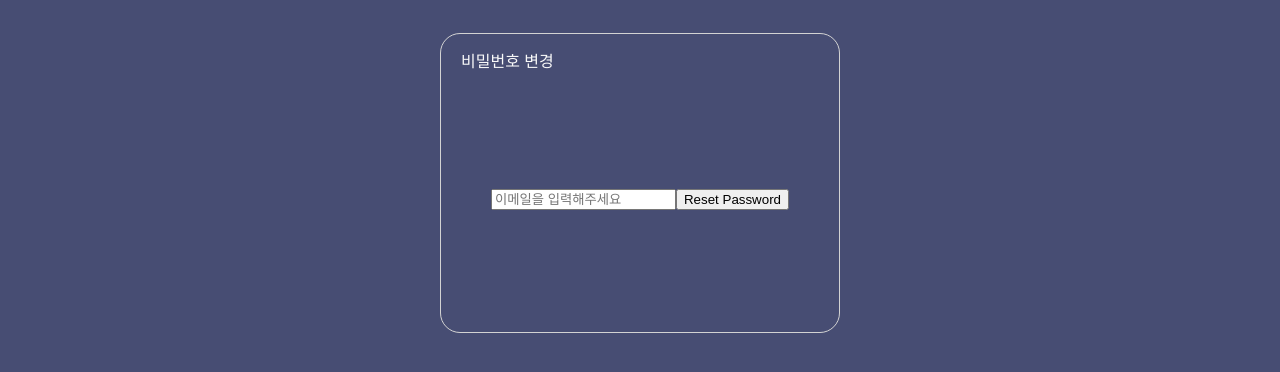
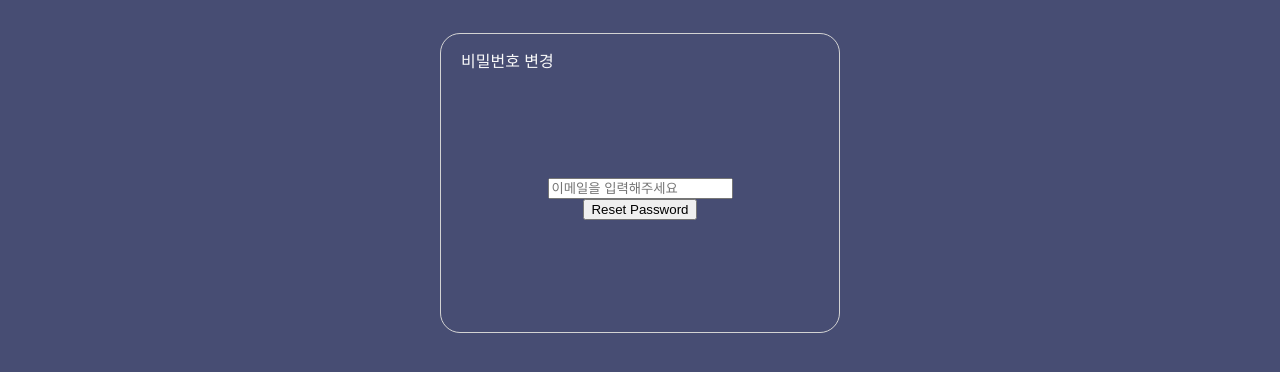
Before and after one commit to AJ3504/hypetask, a React (Create React App) app: page /findpassword in a window 1280 px wide. Shown: the part 276-648 px from the top of the page. Built offline with nearby package versions, Linux system fonts and the light colour scheme.

Commit message:
Update FindPassword.tsx

```diff
--- a/src/pages/FindPassword.tsx
+++ b/src/pages/FindPassword.tsx
@@ -52,8 +52,8 @@ const FindPassword: React.FC = () => {
     <CenteredContainer>
       <ResetPassword>
         <h1>비밀번호 변경</h1>
-        <PasswordFormContainer>
-          <form onSubmit={resetPasswordHandler}>
+
+          <PasswordFormContainer onSubmit={resetPasswordHandler}>
             <input
               type="email"
               value={email}
@@ -61,7 +61,7 @@ const FindPassword: React.FC = () => {
               placeholder="이메일을 입력해주세요"
             />
             <button type="submit">Reset Password</button>
-          </form>
+
         </PasswordFormContainer>
       </ResetPassword>
     </CenteredContainer>
```
